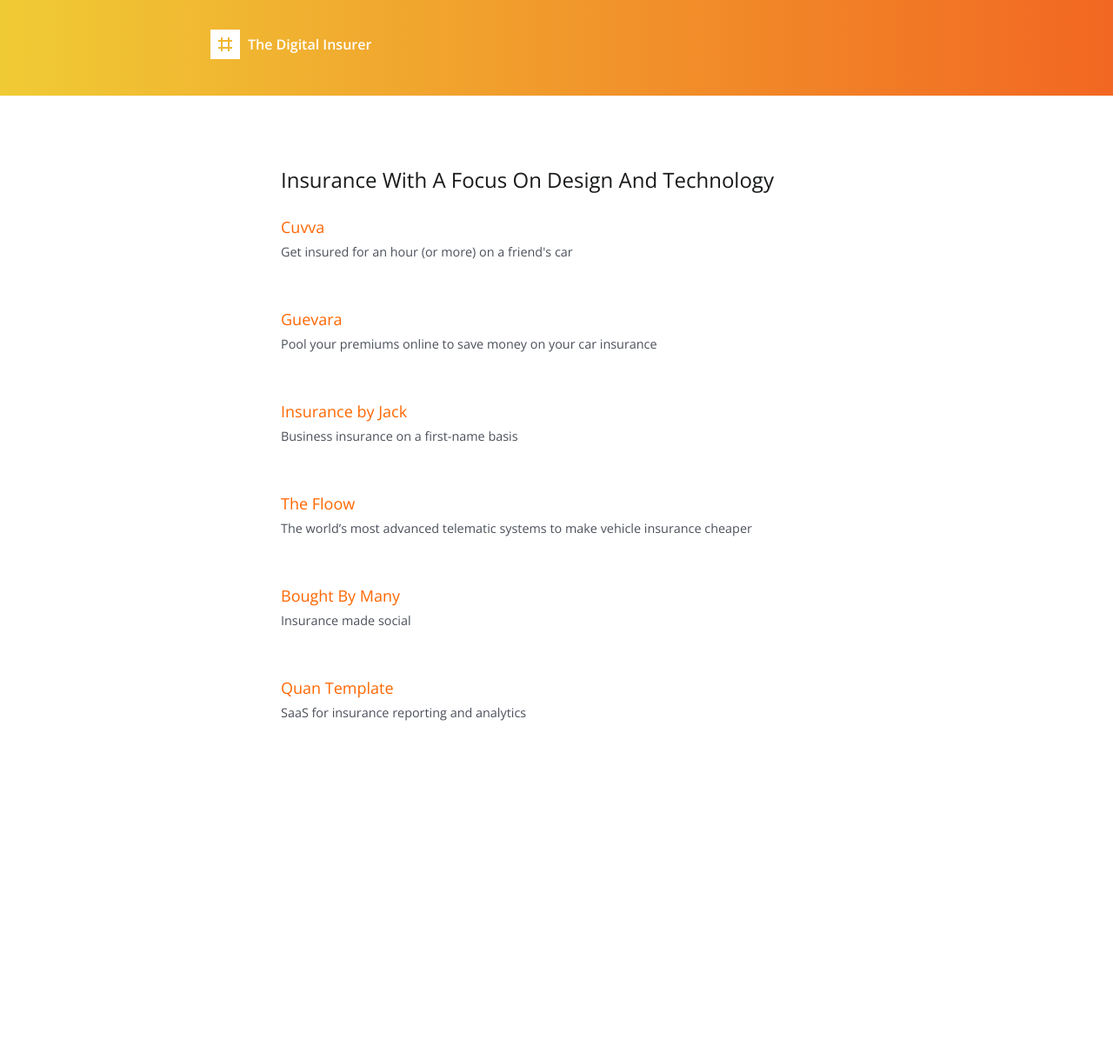
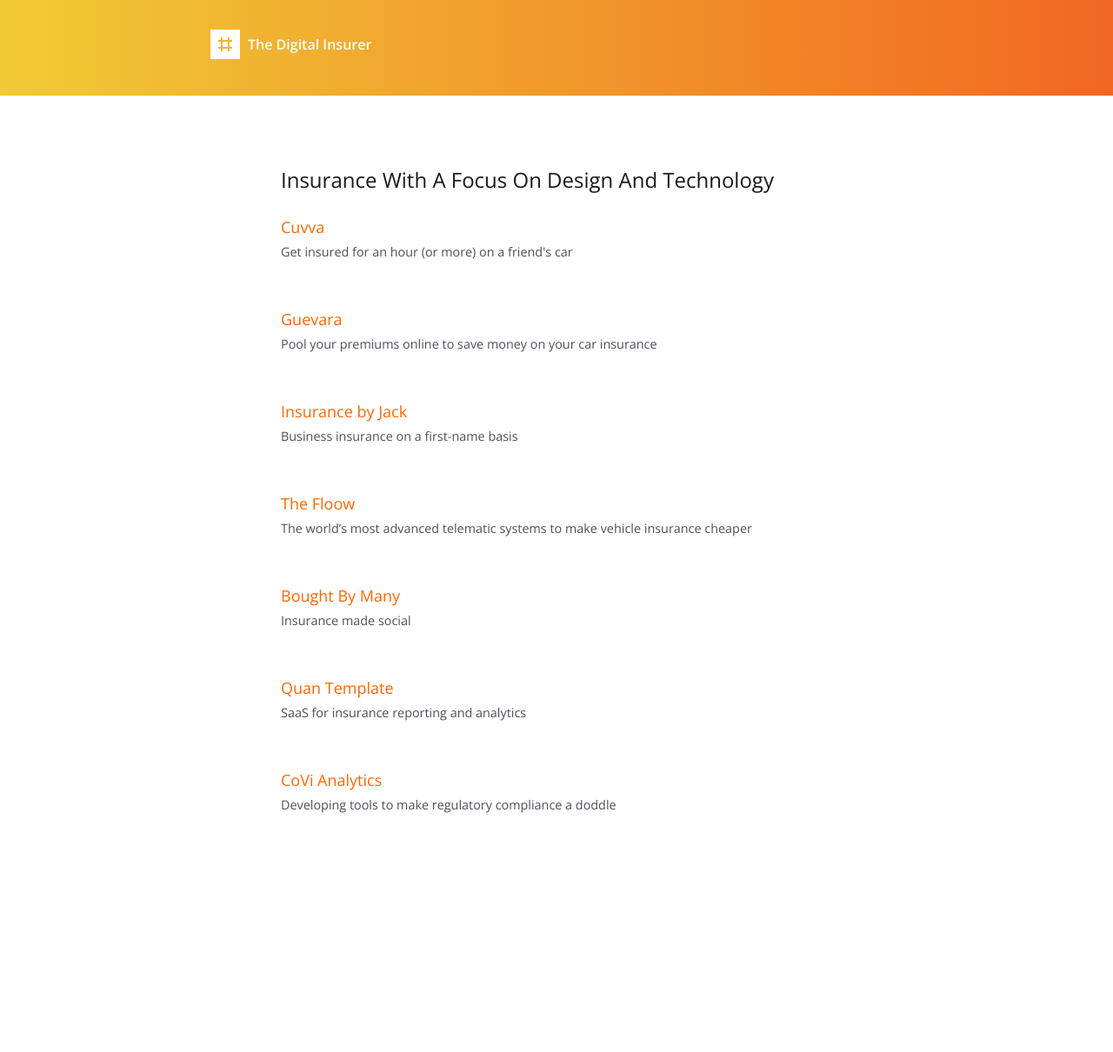
Before and after one commit to ashleybaxter/thedigitalinsurer, a Jekyll site: the page built from index.html, in a window 1280 px wide. Shown: the whole page at 87% size. Built offline with Jekyll 4.4.1, drawn with Linux system fonts in a browser that asks for light colours; before the commit the page ends 1104 px from its top, so only the background shows below that.

Commit message:
Added CoVi to companies

```diff
--- a/_data/companies.yml
+++ b/_data/companies.yml
@@ -24,3 +24,7 @@
 - name: Quan Template
   url: https://www.quantemplate.com/
   tagline: SaaS for insurance reporting and analytics
+
+- name: CoVi Analytics
+  url: http://www.covianalytics.com/
+  tagline: Developing tools to make regulatory compliance a doddle
```
